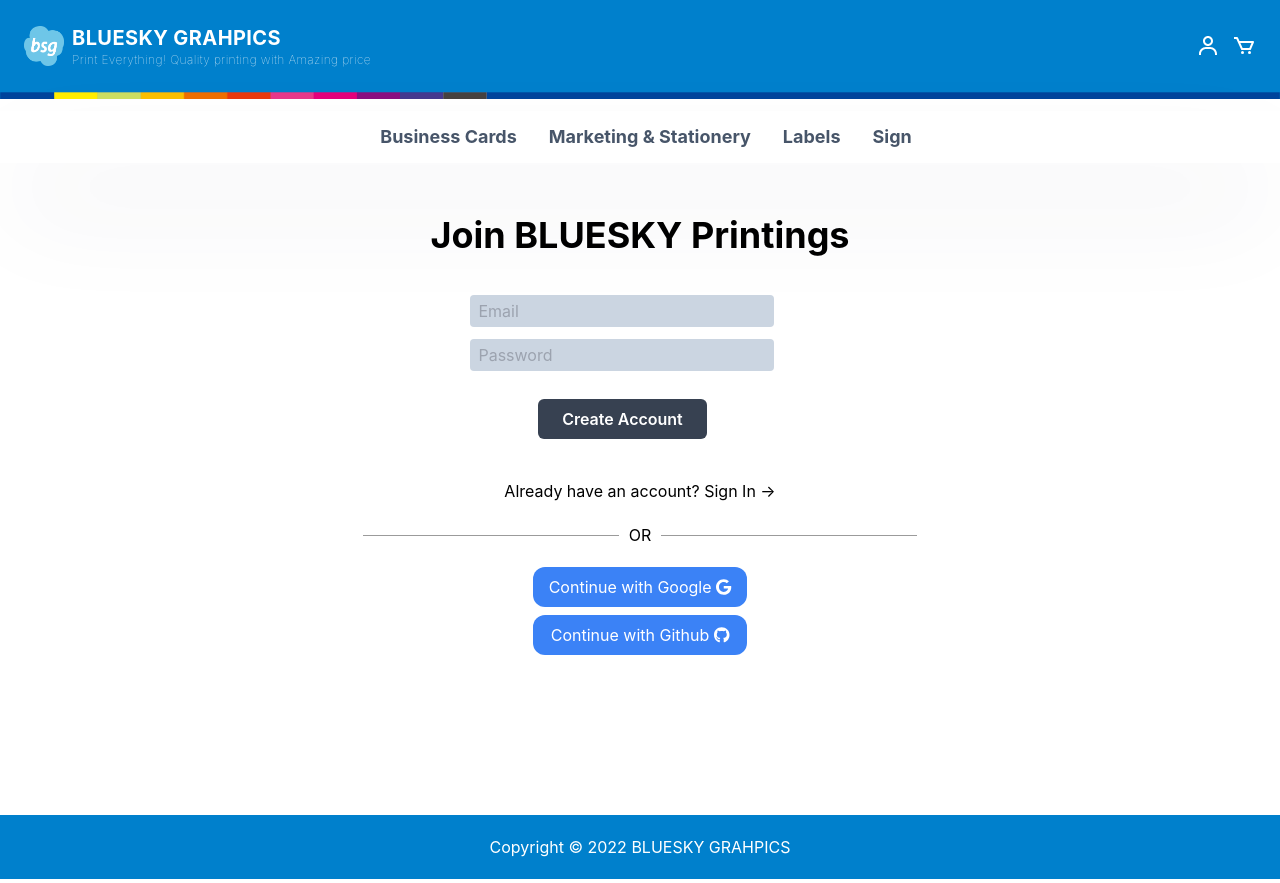
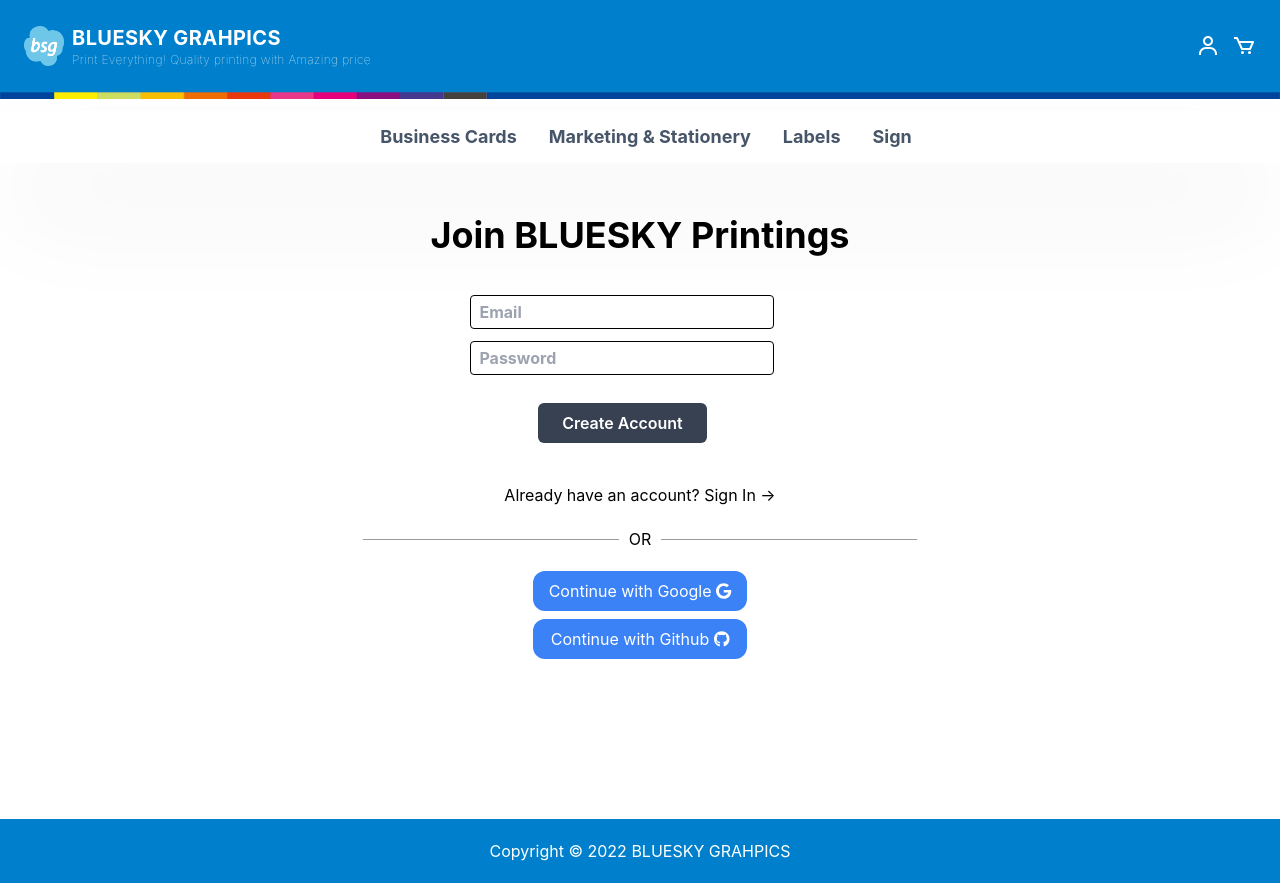
Before and after one commit to RomanticCoder/bsg-card, a Next.js app: page /auth in a window 1280 px wide. Built offline with nearby package versions, Linux system fonts and the light colour scheme; no server answers.

Commit message:
feedback 3

```diff
--- a/src/components/AuthForm.js
+++ b/src/components/AuthForm.js
@@ -45,7 +45,7 @@ const AuthForm = () => {
       <form onSubmit={onSubmit} className=" flex flex-col w-96 p-10 gap-3">
         <input
           name="email"
-          className="bg-slate-300 rounded px-2 py-1"
+          className="border border-black bg-white text-black font-bold rounded px-2 py-1"
           type="text"
           placeholder="Email"
           required
@@ -54,7 +54,7 @@ const AuthForm = () => {
         />
         <input
           name="password"
-          className="bg-slate-300 rounded px-2 py-1"
+          className="border border-black bg-white text-black font-bold rounded px-2 py-1"
           type="password"
           placeholder="Password"
           required
```
